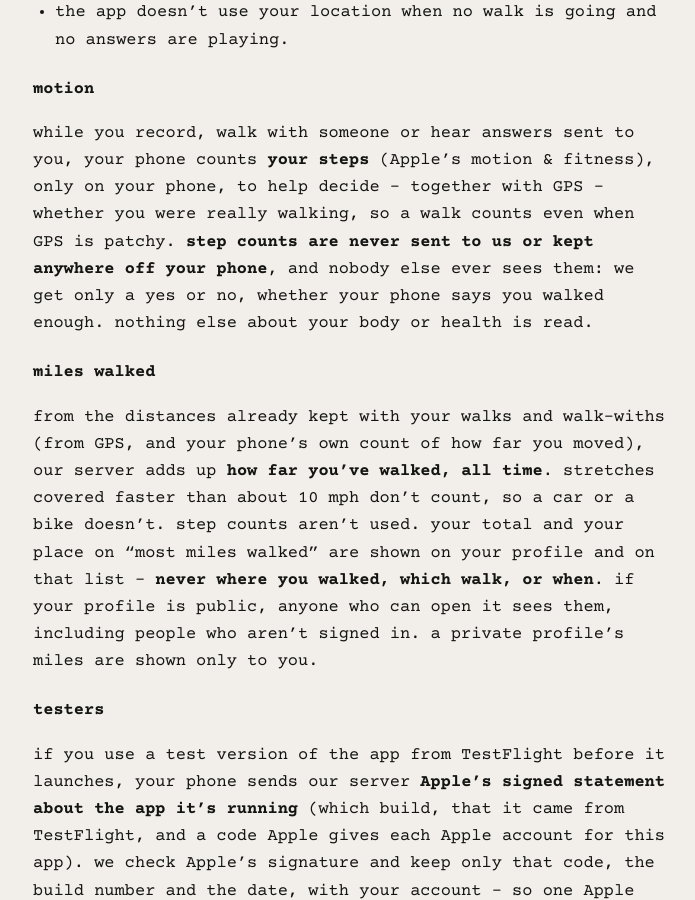
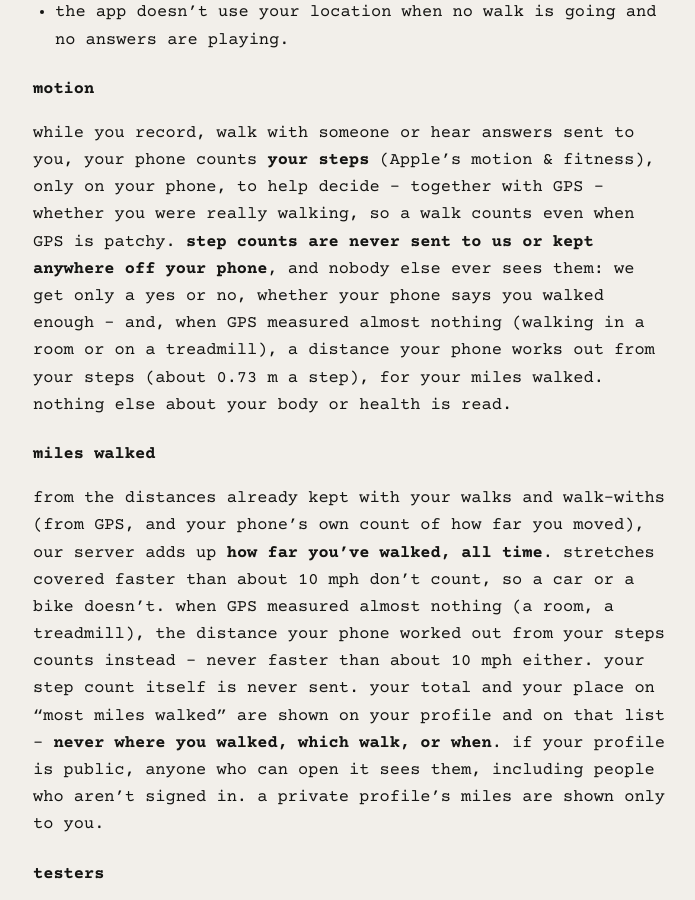
Before and after one commit to thorayaaa/caniwalkwithyou-site, a Jekyll site: the page built from privacy.md, in a window 1280 px wide and 900 px high, scrolled down 8711 px. Shown: the whole window, without its empty margins (287-982 px from the left). Built offline with Jekyll 4.4.1, drawn with Linux system fonts in a browser that asks for light colours.

Commit message:
Privacy policy: steps. Under motion & fitness, "we get only a yes or no, whether your phone says you walked enough" now adds "- and, when GPS measured almost nothing (walking in a room or on a treadmill), a distance your phone works out from your steps (about 0.73 m a step), for your miles walked." Under miles walked, "step counts aren't used." is now "when GPS measured almost nothing (a room, a treadmill), the distance your phone worked out from your steps counts instead - never faster than about 10 mph either. your step count itself is never sent." Nothing else changed. (ciwwy Batch DG, LEDGER #46)
Co-Authored-By: Claude Opus 5.5 <noreply@anthropic.com>

```diff
--- a/privacy.md
+++ b/privacy.md
@@ -87,11 +87,11 @@ people talk about hard things on their walks - grief, illness, abuse, addiction,
 
 ### motion
 
-while you record, walk with someone or hear answers sent to you, your phone counts **your steps** (Apple's motion & fitness), only on your phone, to help decide - together with GPS - whether you were really walking, so a walk counts even when GPS is patchy. **step counts are never sent to us or kept anywhere off your phone**, and nobody else ever sees them: we get only a yes or no, whether your phone says you walked enough. nothing else about your body or health is read.
+while you record, walk with someone or hear answers sent to you, your phone counts **your steps** (Apple's motion & fitness), only on your phone, to help decide - together with GPS - whether you were really walking, so a walk counts even when GPS is patchy. **step counts are never sent to us or kept anywhere off your phone**, and nobody else ever sees them: we get only a yes or no, whether your phone says you walked enough - and, when GPS measured almost nothing (walking in a room or on a treadmill), a distance your phone works out from your steps (about 0.73 m a step), for your miles walked. nothing else about your body or health is read.
 
 ### miles walked
 
-from the distances already kept with your walks and walk-withs (from GPS, and your phone's own count of how far you moved), our server adds up **how far you've walked, all time**. stretches covered faster than about 10 mph don't count, so a car or a bike doesn't. step counts aren't used. your total and your place on "most miles walked" are shown on your profile and on that list - **never where you walked, which walk, or when**. if your profile is public, anyone who can open it sees them, including people who aren't signed in. a private profile's miles are shown only to you.
+from the distances already kept with your walks and walk-withs (from GPS, and your phone's own count of how far you moved), our server adds up **how far you've walked, all time**. stretches covered faster than about 10 mph don't count, so a car or a bike doesn't. when GPS measured almost nothing (a room, a treadmill), the distance your phone worked out from your steps counts instead - never faster than about 10 mph either. your step count itself is never sent. your total and your place on "most miles walked" are shown on your profile and on that list - **never where you walked, which walk, or when**. if your profile is public, anyone who can open it sees them, including people who aren't signed in. a private profile's miles are shown only to you.
 
 ### testers
 
```
